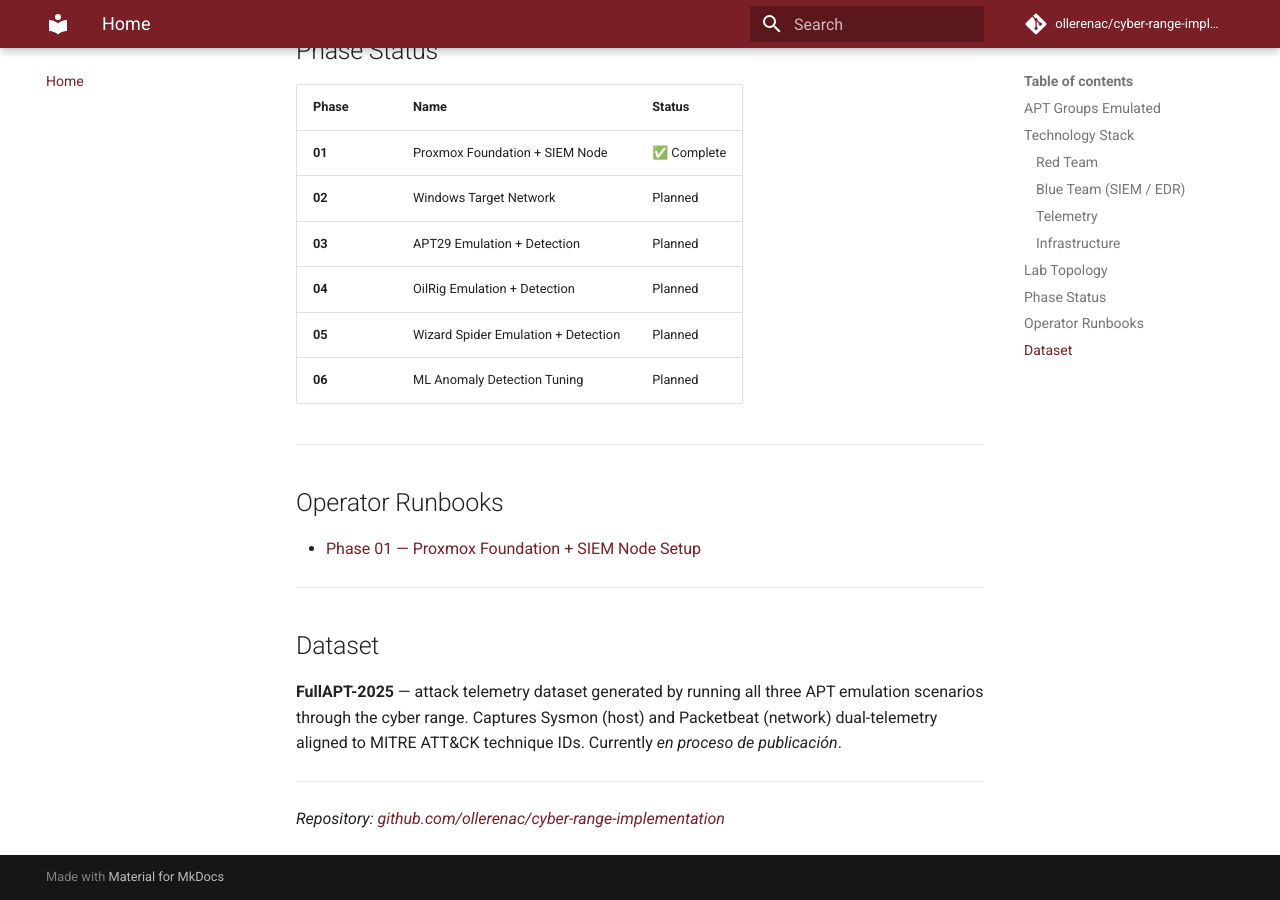
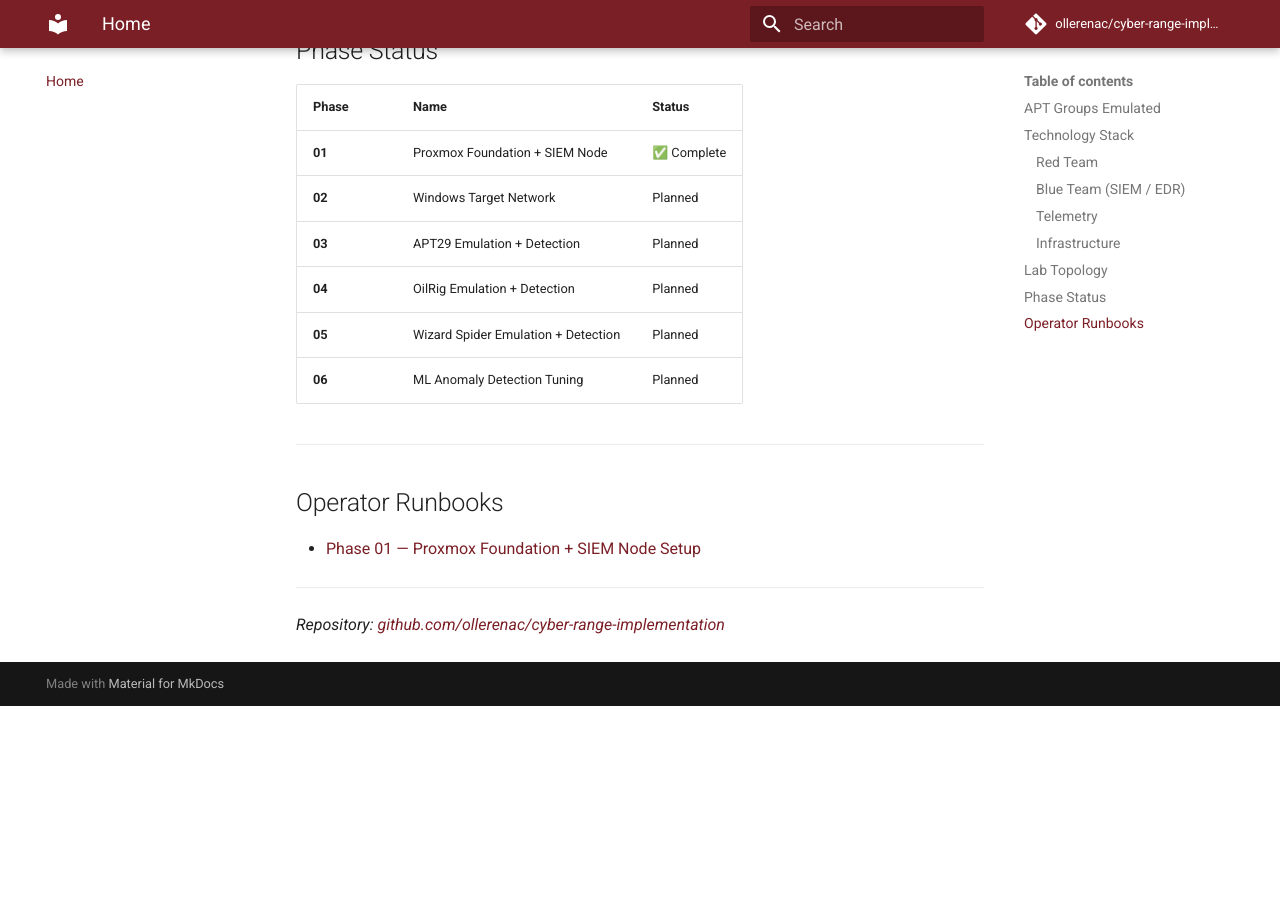
Before and after one commit to ollerenac/cyber-range-implementation, an MkDocs documentation site: the page built from docs/index.md, in a window 1280 px wide and 900 px high, scrolled down 2003 px. Built offline with MkDocs 1.6.1 and Material for MkDocs 9.7.7, drawn with Linux system fonts in a browser that asks for light colours; comment, search, counter and statistics services are not loaded; after the commit the page ends 2709 px from its top, so only the background shows below that.

Commit message:
remove of dataset content

```diff
--- a/docs/index.md
+++ b/docs/index.md
@@ -81,11 +81,11 @@ TARGET Network 10.10.10.0/24 (vmbr1 — air-gapped, VLAN 10)
 
 - [Phase 01 — Proxmox Foundation + SIEM Node Setup](phase-01-runbook)
 
----
+<!-- ---
 
 ## Dataset
 
-**FullAPT-2025** — attack telemetry dataset generated by running all three APT emulation scenarios through the cyber range. Captures Sysmon (host) and Packetbeat (network) dual-telemetry aligned to MITRE ATT&CK technique IDs. Currently *en proceso de publicación*.
+**FullAPT-2025** — attack telemetry dataset generated by running all three APT emulation scenarios through the cyber range. Captures Sysmon (host) and Packetbeat (network) dual-telemetry aligned to MITRE ATT&CK technique IDs. Currently *en proceso de publicación*. -->
 
 ---
 
```
